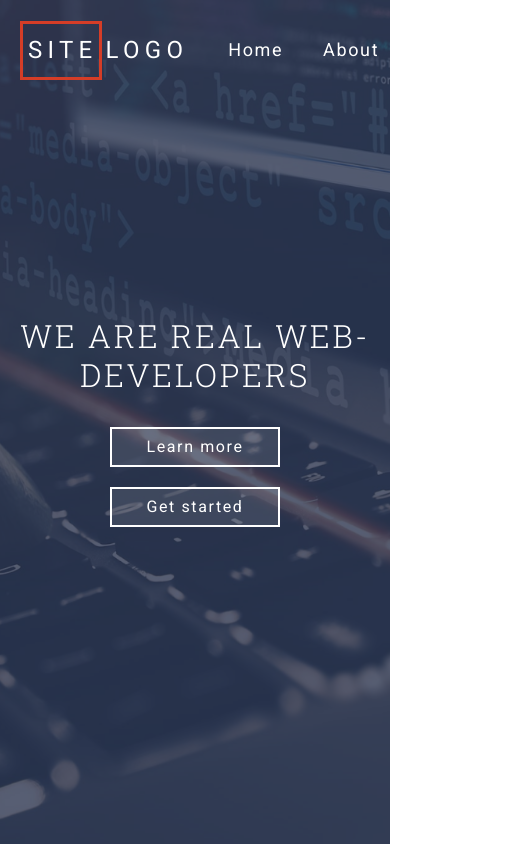
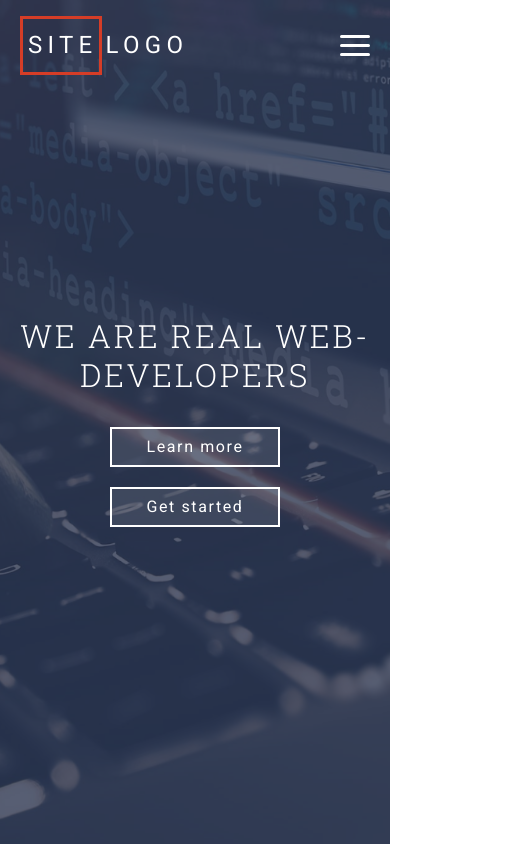
Before and after one commit to smile-ef/project_grid_tamplate, a website: page index.html in a window 390 px wide. Shown: the top 844 px of the page, 524 px wide, since content can reach past the window. Drawn offline with Linux system fonts and the light colour scheme.

Commit message:
формление кнопки

```diff
--- a/assets/js/main.js
+++ b/assets/js/main.js
@@ -1,9 +1,14 @@
 
-$(document).ready(function () {
+// $(document).ready(function () {
 
-  $('.header-navbar__hamburger').on('click', function () {
-    $(this).toggleClass('active');
-    $('.header-navbar__list').toggleClass('active');
-  });
+//   $('.header-navbar__hamburger').on('click', function () {
+//     $(this).toggleClass('active');
+//     $('.header-navbar__list').toggleClass('active');
+//   });
 
+// });
+$(document).ready(function(){
+	$('.header-navbar__btn').click(function(){
+		$(this).toggleClass('header-navbar__btn--active');
+	});
 });
--- a/assets/scss/components/header/_header-logo.scss
+++ b/assets/scss/components/header/_header-logo.scss
@@ -4,6 +4,7 @@
 .header-logo {
   font-size: 1.5rem;
   letter-spacing: 0.22em;
+  padding: $gap $gap $gap 0;
   &__accent {
     margin-right: 4px;
     border: 3px solid $color-highlight;
--- a/assets/scss/components/header/_header-navbar.scss
+++ b/assets/scss/components/header/_header-navbar.scss
@@ -5,9 +5,62 @@
   width: 100%;
   flex-grow: 1;
   &__btn {
-    display: none;
+    width: 30px;
+    height: 22.5px;
+    position: relative;
+    margin: 25px 0 25px auto;
+    transform: rotate(0deg);
+    transition: 0.5s ease-in-out;
+    cursor: pointer;
+    @include md-min {
+      display: none;
+    }
+    &-row {
+      display: block;
+      position: absolute;
+      height: 3px;
+      width: 100%;
+      background: $color-light;
+      border-radius: 3px;
+      opacity: 1;
+      left: 0;
+      transform: rotate(0deg);
+      transition: 0.25s ease-in-out;
+
+      &:nth-child(1) {
+        top: 0px;
+      }
+      &:nth-child(2) {
+        top: 9px;
+      }
+
+      &:nth-child(3) {
+        top: 18px;
+      }
+    }
+    &--active span {
+      &:nth-child(1) {
+        top: 9px;
+        transform: rotate(135deg);
+      }
+
+      &:nth-child(2) {
+        opacity: 0;
+        left: -30px;
+      }
+
+      &:nth-child(3) {
+        top: 9px;
+        transform: rotate(-135deg);
+      }
+    }
   }
+
   &__list {
+    @include md {
+      display: none;
+    }
+
     display: flex;
     justify-content: flex-end;
     @include unlist(0 -20px 0 0);
--- a/index.html
+++ b/index.html
@@ -37,9 +37,9 @@
         </div>
         <nav class="header-navbar">
           <div class="header-navbar__btn">
-            <div class="header-navbar__btn-row"></div>
-            <div class="header-navbar__btn-row"></div>
-            <div class="header-navbar__btn-row"></div>
+            <span class="header-navbar__btn-row"></span>
+            <span class="header-navbar__btn-row"></span>
+            <span class="header-navbar__btn-row"></span>
           </div>
           <ul class="header-navbar__list">
             <li class="header-navbar__item">
```
Also changed, not shown: assets/css/style.css.
